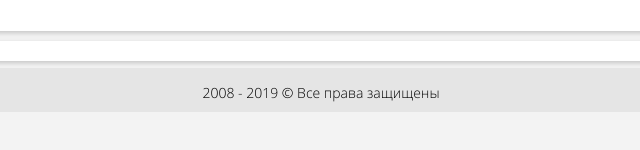
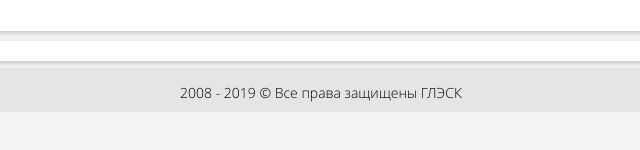
Before and after one commit to TheSecretBenefactor/MobileGLS, a plain HTML site: page contactsmobi.html in a window 1280 px wide. Shown: the part 2238-2388 px from the top of the page, 319-959 px from the left. Drawn offline with Linux system fonts and the light colour scheme.

Commit message:
Обновлена информация версии проекта

```diff
--- a/contactsmobi.html
+++ b/contactsmobi.html
@@ -119,7 +119,7 @@
 
 
 
-<div class="footer">2008 - 2019 © Все права защищены</div>
+<div class="footer">2008 - 2019 © Все права защищены ГЛЭСК</div>
 
 
 <!-- Add icon library -->
```
Also changed, not shown: 1 other file.
